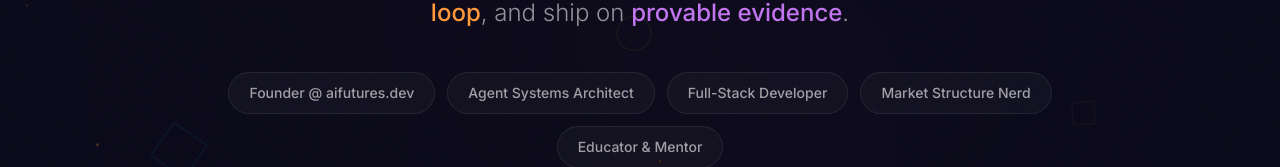
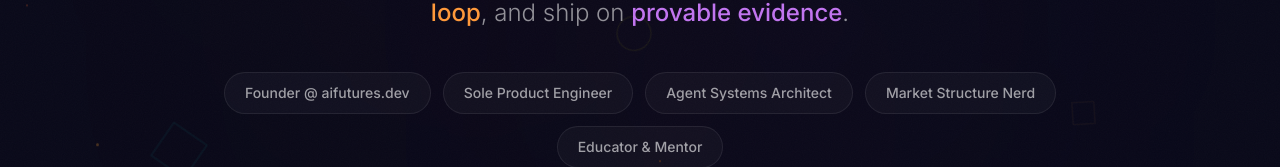
Before and after one commit to trietphan/triet-portfolio, a Next.js app: page / in a window 1280 px wide. Shown: the part 415-582 px from the top of the page. Built offline with nearby package versions, Linux system fonts and the light colour scheme.

Commit message:
Present founder as sole product engineer

```diff
--- a/scripts/generate-resume.mjs
+++ b/scripts/generate-resume.mjs
@@ -190,7 +190,7 @@ const html = `<!DOCTYPE html>
   ${logoBase64 ? `<img class="header-logo" src="${logoBase64}" alt="logo">` : ""}
   <div class="header-name">
     <h1>Triet Phan</h1>
-    <div class="tagline">Founder, aifutures.dev · Full-Stack Developer · Educator</div>
+    <div class="tagline">Founder, aifutures.dev · Sole Product Engineer · Educator</div>
   </div>
   <div class="header-contact">
     Chicago, IL &nbsp;|&nbsp;
@@ -205,7 +205,7 @@ const html = `<!DOCTYPE html>
 <!-- ═══ SUMMARY ═══ -->
 <div class="section">
   <div class="summary">
-    Full-stack software engineer with an M.S. in Computer Science and founder of <b>aifutures.dev</b>, an independent product lab. Its futures product, <b>tpochart.tech</b>, turns live auction data into bilingual Market Profile context, alerts, plans and public graded scoreboards. Before this I shipped production marketplace apps used by 200+ people at Airbnb. I work across architecture, APIs, data, frontend, testing and production operations.
+    Sole product engineer with an M.S. in Computer Science and founder of <b>aifutures.dev</b>, an independent product lab. I take its products from idea to production across architecture, APIs, data, frontend, testing and operations. Its futures product, <b>tpochart.tech</b>, turns live auction data into bilingual Market Profile context, alerts, plans and public graded scoreboards. Before this I shipped production marketplace apps used by 200+ people at Airbnb.
   </div>
 </div>
 
@@ -223,7 +223,7 @@ const html = `<!DOCTYPE html>
 
       <div class="job">
         <div class="job-header">
-          <span class="job-title">Founder &amp; Software Engineer, aifutures.dev</span>
+          <span class="job-title">Founder &amp; Sole Product Engineer, aifutures.dev</span>
           <span class="job-date">2026 to now</span>
         </div>
         <div class="job-co">Independent Product Lab · Chicago, IL · <a href="https://aifutures.dev" style="color:#ff6b2b; text-decoration:none;">aifutures.dev</a> · Product: <a href="https://www.tpochart.tech" style="color:#ff6b2b; text-decoration:none;">tpochart.tech</a></div>
--- a/src/app/layout.tsx
+++ b/src/app/layout.tsx
@@ -37,7 +37,7 @@ const personSchema = {
   name: "Triet Phan",
   url: "https://phan.today",
   image: "https://phan.today/logo.png",
-  jobTitle: "Founder & Principal Builder",
+  jobTitle: "Founder & Sole Product Engineer",
   description:
     "Founder of aifutures.dev, an independent product lab building AI Futures Trader, AIFlow and Agent Control Center.",
   worksFor: { "@type": "Organization", name: "aifutures.dev", url: "https://aifutures.dev" },
--- a/src/components/Experience.tsx
+++ b/src/components/Experience.tsx
@@ -5,7 +5,7 @@ import RevealHeading from "./RevealHeading";
 
 const items = [
   {
-    title: "Founder & Software Engineer",
+    title: "Founder & Sole Product Engineer",
     company: "aifutures.dev · Independent Product Lab",
     period: "2026 to now",
     color: "#ff6b2b",
--- a/src/components/Hero.tsx
+++ b/src/components/Hero.tsx
@@ -6,7 +6,7 @@ import Magnetic from "./Magnetic";
 import ScrambleText from "./ScrambleText";
 import { introDelay } from "@/lib/intro";
 
-const roles = ["Founder @ aifutures.dev", "Agent Systems Architect", "Full-Stack Developer", "Market Structure Nerd", "Educator & Mentor"];
+const roles = ["Founder @ aifutures.dev", "Sole Product Engineer", "Agent Systems Architect", "Market Structure Nerd", "Educator & Mentor"];
 
 export default function Hero() {
   const reduce = !!useReducedMotion();
--- a/src/i18n/translations.ts
+++ b/src/i18n/translations.ts
@@ -83,7 +83,7 @@ export const translations: Record<Locale, Translations> = {
         f: "next generation to dream bigger",
         g: ".",
       },
-      roles: ["AI Agent Architect", "Full-Stack Developer", "Open Source Builder", "Educator & Mentor"],
+      roles: ["AI Agent Architect", "Sole Product Engineer", "Open Source Builder", "Educator & Mentor"],
       ctaProjects: "See What I've Built",
       ctaContact: "Let's Connect",
     },
```
Also changed, not shown: 1 other file (tests, documents, lock files or other folders).
